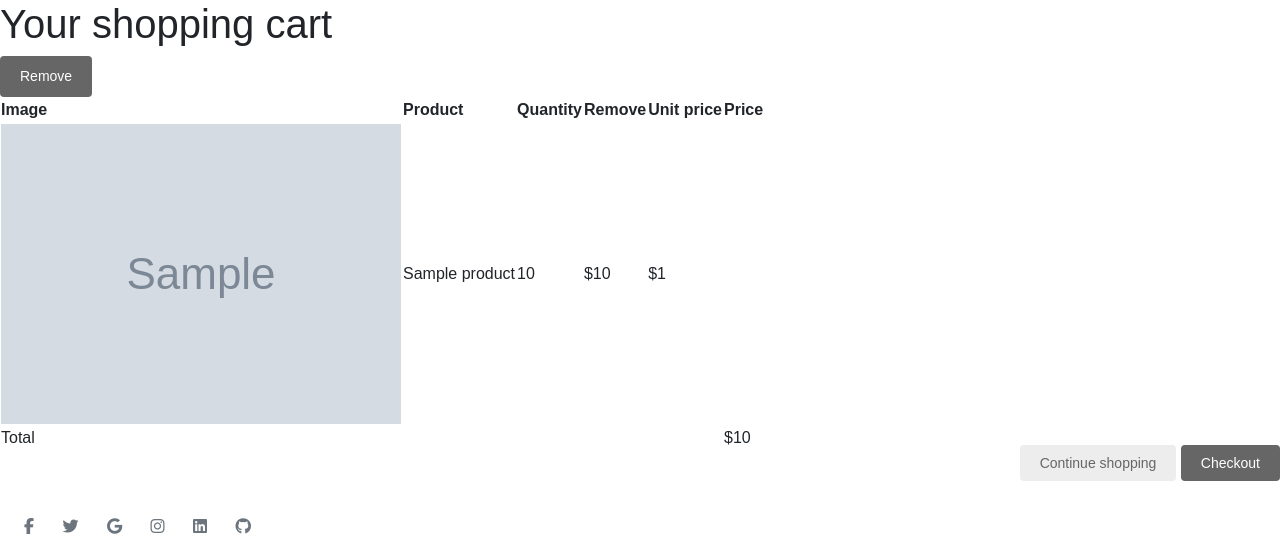
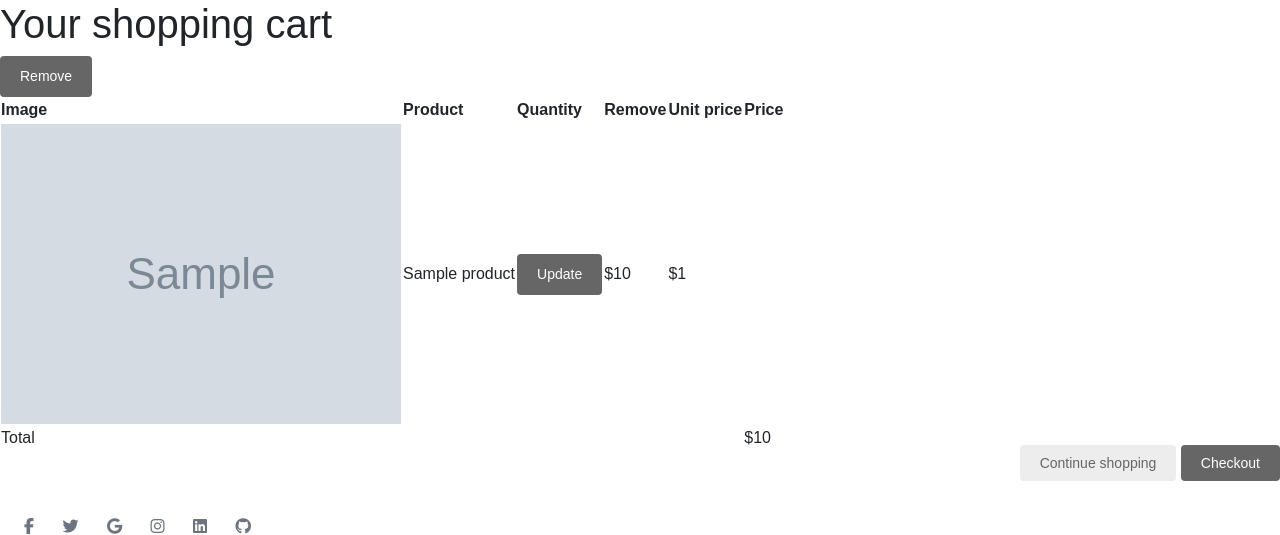
Before and after one commit to Code-Institute-Submissions/old-town-jewels, a Django app: template myshop/cart/templates/cart/detail.html in a window 1280 px wide. Shown: the part 74-609 px from the top of the page. Run offline with Django 4.2, Linux system fonts and the light colour scheme; the template is opened without the code that fills it: most values are stand-ins (such as "Sample title", 1, 10 or a date in 2020); grey boxes marked "Sample" are stand-in pictures; some libraries are stand-ins or nearby versions; some web fonts are replaced.

Commit message:
edit form in cart for new cart views

```diff
--- a/myshop/cart/templates/cart/detail.html
+++ b/myshop/cart/templates/cart/detail.html
@@ -27,7 +27,14 @@
               </a>
             </td>
             <td>{{ product.name }}</td>
-            <td>{{ item.quantity }}</td>
+            <td>
+              <form action="{% url 'cart:cart_add' product.id %}" method="post">
+                {{ item.update_quantity_form.quantity }}
+                {{ item.update_quantity_form.override }}
+                <input type="submit" value="Update">
+                {% csrf_token %}
+              </form>
+            </td>
             <form action="{% url 'cart:cart_remove' product.id %}" method="post">
                 <input type="submit" value="Remove">
                 {% csrf_token %}
```
Also changed, not shown: myshop/cart/context-processors.py (added), myshop/db.sqlite3.
